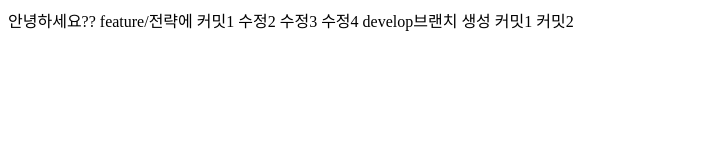
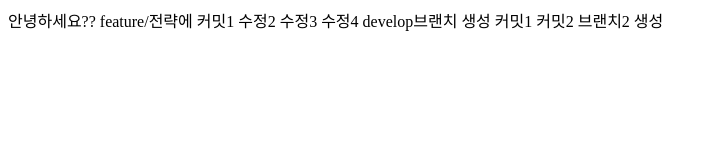
Before and after one commit to Choijiin007/day6, a plain HTML site: page index.html in a window 1280 px wide. Shown: the whole page, without its empty margins (0-716 px from the left). Drawn offline with Linux system fonts and the light colour scheme.

Commit message:
브랜치2생성함

```diff
--- a/index.html
+++ b/index.html
@@ -16,6 +16,7 @@
   develop브랜치 생성
   커밋1
   커밋2
+  브랜치2 생성
 </body>
 
 </html>
```
